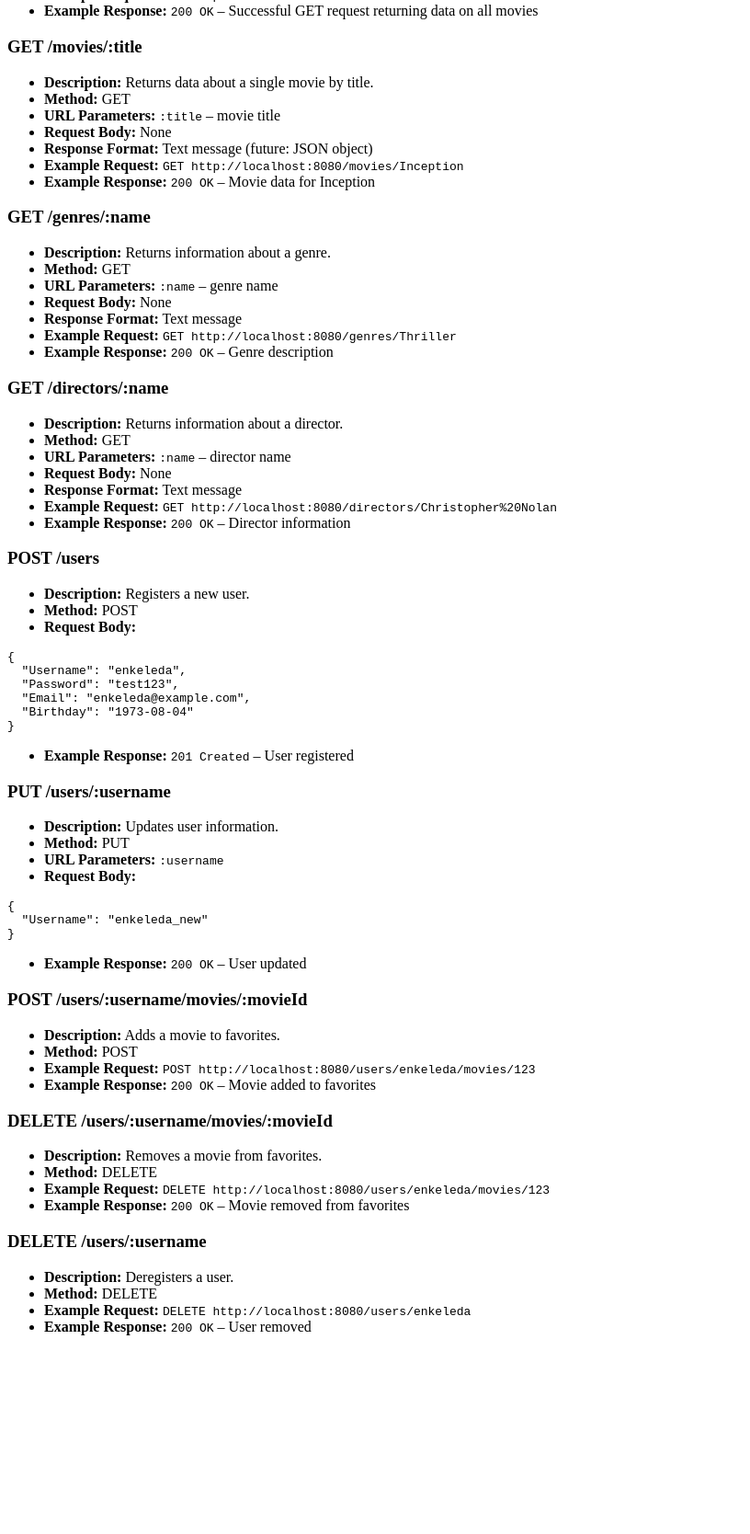
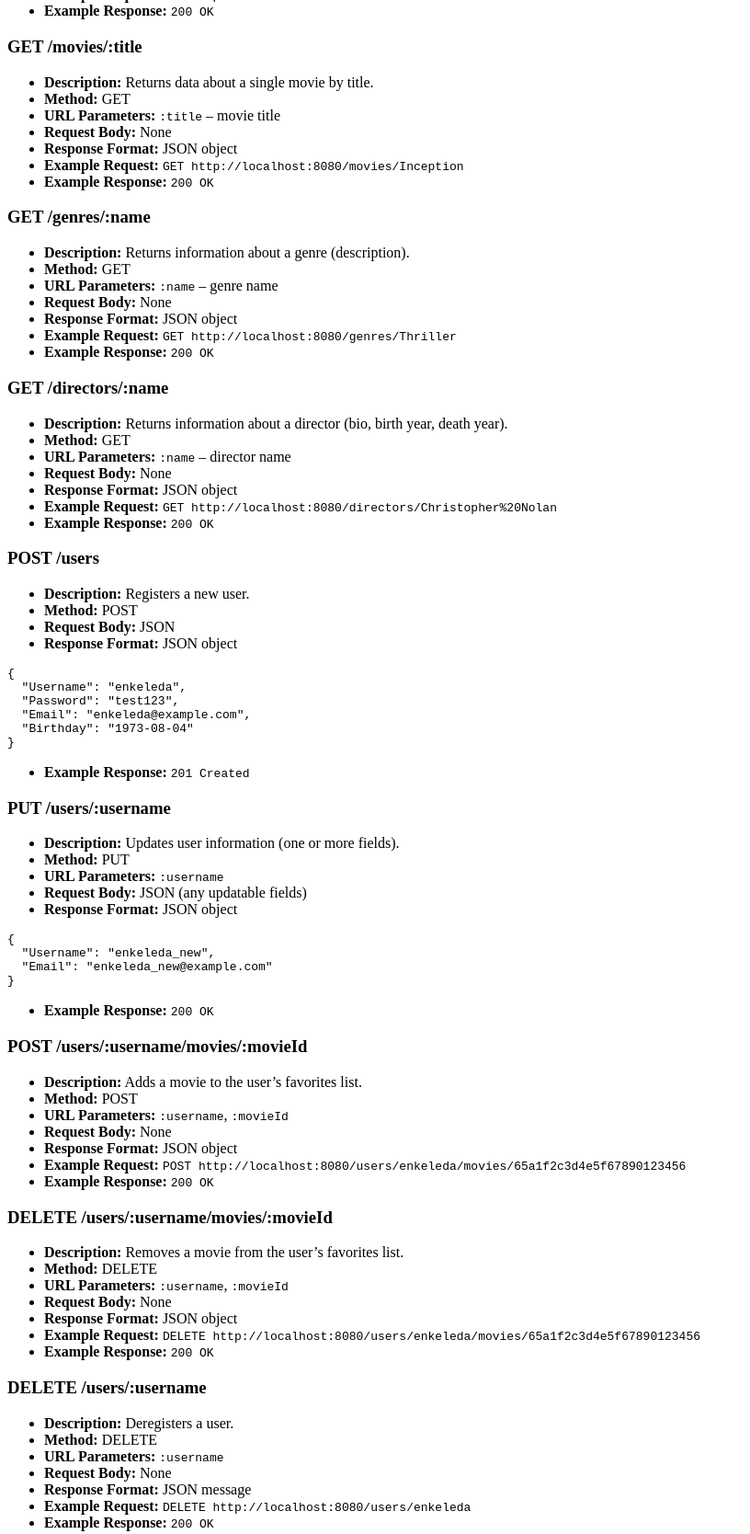
Before and after one commit to EnkeledaM/movie_api, a website: page public/documentation.html in a window 1280 px wide. Shown: the part 807-2475 px from the top of the page at 92% size, without its empty margins (0-816 px from the left). Before the commit the page ends 2275 px from the top, so only its background shows below. Drawn offline with Linux system fonts and the light colour scheme.

Commit message:
git commit -m "docs: add myFlix API endpoints documentation"

```diff
--- a/public/documentation.html
+++ b/public/documentation.html
@@ -33,55 +33,55 @@
       <td>Get all movies</td>
       <td>/movies</td>
       <td>GET</td>
-      <td>Text: list of all movies</td>
+      <td>JSON: array of movies</td>
     </tr>
     <tr>
       <td>Get movie by title</td>
       <td>/movies/:title</td>
       <td>GET</td>
-      <td>Text: movie data by title</td>
+      <td>JSON: movie object</td>
     </tr>
     <tr>
       <td>Get genre by name</td>
       <td>/genres/:name</td>
       <td>GET</td>
-      <td>Text: genre description</td>
+      <td>JSON: genre object (description)</td>
     </tr>
     <tr>
       <td>Get director by name</td>
       <td>/directors/:name</td>
       <td>GET</td>
-      <td>Text: director data</td>
+      <td>JSON: director object</td>
     </tr>
     <tr>
       <td>Register new user</td>
       <td>/users</td>
       <td>POST</td>
-      <td>Text: user registered</td>
+      <td>JSON: created user</td>
     </tr>
     <tr>
       <td>Update user</td>
       <td>/users/:username</td>
       <td>PUT</td>
-      <td>Text: user updated</td>
+      <td>JSON: updated user</td>
     </tr>
     <tr>
       <td>Add favorite movie</td>
       <td>/users/:username/movies/:movieId</td>
       <td>POST</td>
-      <td>Text: movie added to favorites</td>
+      <td>JSON: updated user with favorites</td>
     </tr>
     <tr>
       <td>Remove favorite movie</td>
       <td>/users/:username/movies/:movieId</td>
       <td>DELETE</td>
-      <td>Text: movie removed from favorites</td>
+      <td>JSON: updated user with favorites</td>
     </tr>
     <tr>
       <td>Deregister user</td>
       <td>/users/:username</td>
       <td>DELETE</td>
-      <td>Text: user removed</td>
+      <td>JSON: confirmation message</td>
     </tr>
   </tbody>
 </table>
@@ -90,60 +90,56 @@
 
 <h2>Endpoint Details</h2>
 
-<!-- GET /movies -->
 <h3>GET /movies</h3>
 <ul>
   <li><strong>Description:</strong> Returns a list of all movies.</li>
   <li><strong>Method:</strong> GET</li>
   <li><strong>URL Parameters:</strong> None</li>
   <li><strong>Request Body:</strong> None</li>
-  <li><strong>Response Format:</strong> Text message (future: JSON array)</li>
+  <li><strong>Response Format:</strong> JSON array</li>
   <li><strong>Example Request:</strong> <code>GET http://localhost:8080/movies</code></li>
-  <li><strong>Example Response:</strong> <code>200 OK</code> – Successful GET request returning data on all movies</li>
+  <li><strong>Example Response:</strong> <code>200 OK</code></li>
 </ul>
 
-<!-- GET /movies/:title -->
 <h3>GET /movies/:title</h3>
 <ul>
   <li><strong>Description:</strong> Returns data about a single movie by title.</li>
   <li><strong>Method:</strong> GET</li>
   <li><strong>URL Parameters:</strong> <code>:title</code> – movie title</li>
   <li><strong>Request Body:</strong> None</li>
-  <li><strong>Response Format:</strong> Text message (future: JSON object)</li>
+  <li><strong>Response Format:</strong> JSON object</li>
   <li><strong>Example Request:</strong> <code>GET http://localhost:8080/movies/Inception</code></li>
-  <li><strong>Example Response:</strong> <code>200 OK</code> – Movie data for Inception</li>
+  <li><strong>Example Response:</strong> <code>200 OK</code></li>
 </ul>
 
-<!-- GET /genres/:name -->
 <h3>GET /genres/:name</h3>
 <ul>
-  <li><strong>Description:</strong> Returns information about a genre.</li>
+  <li><strong>Description:</strong> Returns information about a genre (description).</li>
   <li><strong>Method:</strong> GET</li>
   <li><strong>URL Parameters:</strong> <code>:name</code> – genre name</li>
   <li><strong>Request Body:</strong> None</li>
-  <li><strong>Response Format:</strong> Text message</li>
+  <li><strong>Response Format:</strong> JSON object</li>
   <li><strong>Example Request:</strong> <code>GET http://localhost:8080/genres/Thriller</code></li>
-  <li><strong>Example Response:</strong> <code>200 OK</code> – Genre description</li>
+  <li><strong>Example Response:</strong> <code>200 OK</code></li>
 </ul>
 
-<!-- GET /directors/:name -->
 <h3>GET /directors/:name</h3>
 <ul>
-  <li><strong>Description:</strong> Returns information about a director.</li>
+  <li><strong>Description:</strong> Returns information about a director (bio, birth year, death year).</li>
   <li><strong>Method:</strong> GET</li>
   <li><strong>URL Parameters:</strong> <code>:name</code> – director name</li>
   <li><strong>Request Body:</strong> None</li>
-  <li><strong>Response Format:</strong> Text message</li>
+  <li><strong>Response Format:</strong> JSON object</li>
   <li><strong>Example Request:</strong> <code>GET http://localhost:8080/directors/Christopher%20Nolan</code></li>
-  <li><strong>Example Response:</strong> <code>200 OK</code> – Director information</li>
+  <li><strong>Example Response:</strong> <code>200 OK</code></li>
 </ul>
 
-<!-- POST /users -->
 <h3>POST /users</h3>
 <ul>
   <li><strong>Description:</strong> Registers a new user.</li>
   <li><strong>Method:</strong> POST</li>
-  <li><strong>Request Body:</strong></li>
+  <li><strong>Request Body:</strong> JSON</li>
+  <li><strong>Response Format:</strong> JSON object</li>
 </ul>
 
 <pre>
@@ -156,53 +152,64 @@
 </pre>
 
 <ul>
-  <li><strong>Example Response:</strong> <code>201 Created</code> – User registered</li>
+  <li><strong>Example Response:</strong> <code>201 Created</code></li>
 </ul>
 
-<!-- PUT /users/:username -->
 <h3>PUT /users/:username</h3>
 <ul>
-  <li><strong>Description:</strong> Updates user information.</li>
+  <li><strong>Description:</strong> Updates user information (one or more fields).</li>
   <li><strong>Method:</strong> PUT</li>
   <li><strong>URL Parameters:</strong> <code>:username</code></li>
-  <li><strong>Request Body:</strong></li>
+  <li><strong>Request Body:</strong> JSON (any updatable fields)</li>
+  <li><strong>Response Format:</strong> JSON object</li>
 </ul>
 
 <pre>
 {
-  "Username": "enkeleda_new"
+  "Username": "enkeleda_new",
+  "Email": "enkeleda_new@example.com"
 }
 </pre>
 
 <ul>
-  <li><strong>Example Response:</strong> <code>200 OK</code> – User updated</li>
+  <li><strong>Example Response:</strong> <code>200 OK</code></li>
 </ul>
 
-<!-- POST favorite -->
 <h3>POST /users/:username/movies/:movieId</h3>
 <ul>
-  <li><strong>Description:</strong> Adds a movie to favorites.</li>
+  <li><strong>Description:</strong> Adds a movie to the user’s favorites list.</li>
   <li><strong>Method:</strong> POST</li>
-  <li><strong>Example Request:</strong> <code>POST http://localhost:8080/users/enkeleda/movies/123</code></li>
-  <li><strong>Example Response:</strong> <code>200 OK</code> – Movie added to favorites</li>
+  <li><strong>URL Parameters:</strong> <code>:username</code>, <code>:movieId</code></li>
+  <li><strong>Request Body:</strong> None</li>
+  <li><strong>Response Format:</strong> JSON object</li>
+  <li><strong>Example Request:</strong>
+    <code>POST http://localhost:8080/users/enkeleda/movies/65a1f2c3d4e5f67890123456</code>
+  </li>
+  <li><strong>Example Response:</strong> <code>200 OK</code></li>
 </ul>
 
-<!-- DELETE favorite -->
 <h3>DELETE /users/:username/movies/:movieId</h3>
 <ul>
-  <li><strong>Description:</strong> Removes a movie from favorites.</li>
+  <li><strong>Description:</strong> Removes a movie from the user’s favorites list.</li>
   <li><strong>Method:</strong> DELETE</li>
-  <li><strong>Example Request:</strong> <code>DELETE http://localhost:8080/users/enkeleda/movies/123</code></li>
-  <li><strong>Example Response:</strong> <code>200 OK</code> – Movie removed from favorites</li>
+  <li><strong>URL Parameters:</strong> <code>:username</code>, <code>:movieId</code></li>
+  <li><strong>Request Body:</strong> None</li>
+  <li><strong>Response Format:</strong> JSON object</li>
+  <li><strong>Example Request:</strong>
+    <code>DELETE http://localhost:8080/users/enkeleda/movies/65a1f2c3d4e5f67890123456</code>
+  </li>
+  <li><strong>Example Response:</strong> <code>200 OK</code></li>
 </ul>
 
-<!-- DELETE user -->
 <h3>DELETE /users/:username</h3>
 <ul>
   <li><strong>Description:</strong> Deregisters a user.</li>
   <li><strong>Method:</strong> DELETE</li>
+  <li><strong>URL Parameters:</strong> <code>:username</code></li>
+  <li><strong>Request Body:</strong> None</li>
+  <li><strong>Response Format:</strong> JSON message</li>
   <li><strong>Example Request:</strong> <code>DELETE http://localhost:8080/users/enkeleda</code></li>
-  <li><strong>Example Response:</strong> <code>200 OK</code> – User removed</li>
+  <li><strong>Example Response:</strong> <code>200 OK</code></li>
 </ul>
 
 </body>
```
